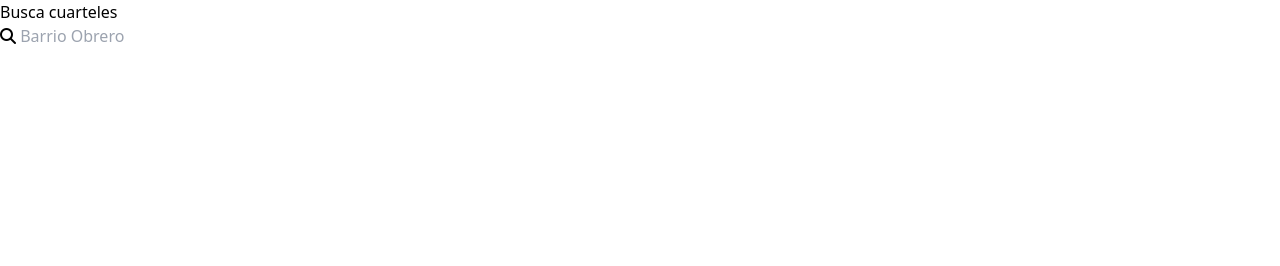
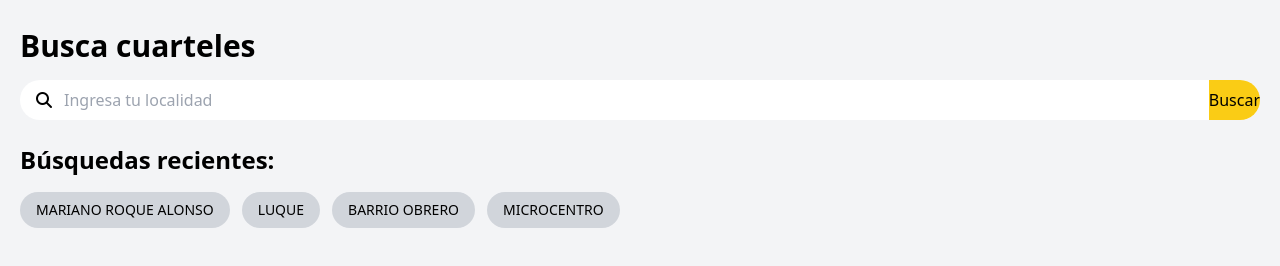
Before and after one commit to enrique-zarate/fire-station-finder, a plain HTML site: page index-search.html in a window 1280 px wide. Drawn offline with nearby package versions, Linux system fonts and the light colour scheme.

Commit message:
Buscador y busquedas recientes FINISH

```diff
--- a/index-search.html
+++ b/index-search.html
@@ -11,32 +11,65 @@
     <script src="https://cdn.tailwindcss.com"></script>
     <title>Buscador de cuarteles</title>
   </head>
-  <body>
-    <main>
+  <body class="bg-gray-100">
+    <main class="">
       <!-- Buscador  -->
-      <section>
-        <h1>Busca cuarteles</h1>
-        <div>
-          <form>
+      <section class="container px-5 mt-7">
+        <h1 class="font-bold text-3xl">Busca cuarteles</h1>
+        <div class="w-full rounded-full bg-white pl-4 mt-4">
+          <form class="flex items-center pl">
             <label for="cuarteles"
               ><i class="fa-solid fa-magnifying-glass"></i
             ></label>
             <input
+              class="mx-3 w-full"
               type="text"
               name=""
               id="cuarteles"
-              placeholder="Barrio Obrero"
+              placeholder="Ingresa tu localidad"
+            />
+            <input
+              type="submit"
+              value="Buscar"
+              class="ml-auto bg-yellow-400 px-5- py-2 rounded-r-full"
             />
           </form>
         </div>
       </section>
 
       <!-- Busquedas recientes -->
-      <section></section>
+      <section class="mt-6 px-5 container">
+        <h2 class="font-bold text-2xl mt">Búsquedas recientes:</h2>
+        <!-- Contenedor de busquedas -->
+        <div class="overflow-scroll mt-4 flex gap-3 pb-2">
+          <a
+            href="#"
+            class="bg-gray-300 uppercase rounded-full px-4 py-2 text-sm shrink-0 truncate"
+            >Mariano Roque Alonso</a
+          >
+          <a
+            href="#"
+            class="bg-gray-300 uppercase rounded-full px-4 py-2 text-sm shrink-0 truncate"
+            >Luque</a
+          >
+          <a
+            href="#"
+            class="bg-gray-300 uppercase rounded-full px-4 py-2 text-sm shrink-0 truncate"
+            >Barrio Obrero</a
+          >
+          <a
+            href="#"
+            class="bg-gray-300 uppercase rounded-full px-4 py-2 text-sm shrink-0 truncate"
+            >Microcentro</a
+          >
+        </div>
+      </section>
 
       <!-- Resultados -->
       <section>
+        <h2></h2>
         <!-- Carta individual -->
+        <div></div>
       </section>
     </main>
   </body>
```
